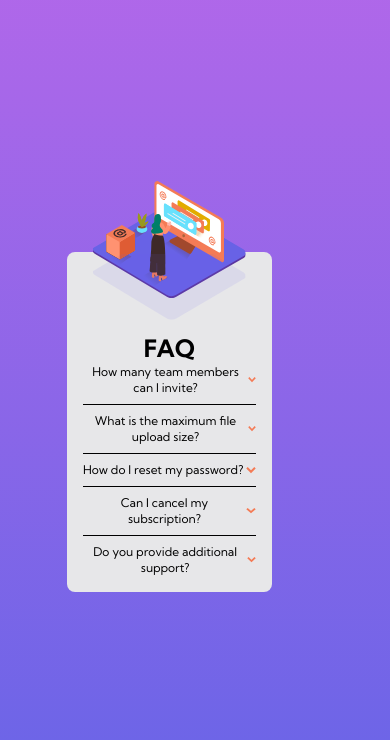
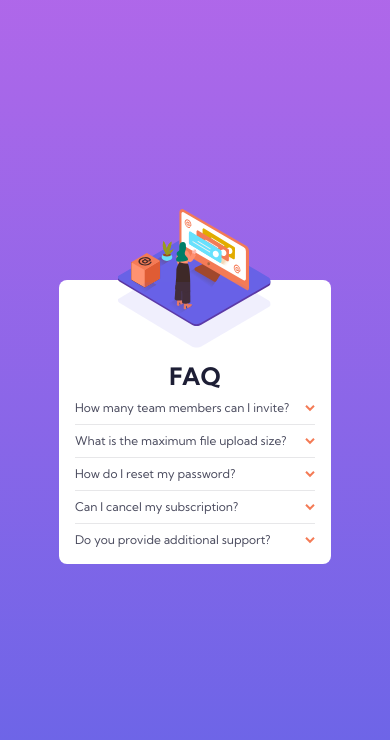
Before and after one commit to PJxDev/faq-accordion-card, a Next.js app: page / in a window 390 px wide. Shown: the top 740 px of the page. Built offline with nearby package versions, Linux system fonts and the light colour scheme.

Commit message:
mobile ready

```diff
--- a/pages/_document.js
+++ b/pages/_document.js
@@ -1,19 +1,23 @@
-import { Html, Head, Main, NextScript } from 'next/document'
+import { Html, Head, Main, NextScript } from "next/document";
 
 export default function Document() {
   return (
     <Html lang="es">
       <link rel="preconnect" href="https://fonts.googleapis.com" />
-        <link rel="preconnect" href="https://fonts.gstatic.com" crossorigin />
-        <link
-          href="https://fonts.googleapis.com/css2?family=Kumbh+Sans:wght@400;700&display=swap"
-          rel="stylesheet"
-        />
+      <link
+        rel="preconnect"
+        href="https://fonts.gstatic.com"
+        crossOrigin="true"
+      />
+      <link
+        href="https://fonts.googleapis.com/css2?family=Kumbh+Sans:wght@400;700&display=swap"
+        rel="stylesheet"
+      />
       <Head />
-      <body className='bg-gradient-to-t from-softBlue to-softViolet || h-screen w-[100%] flex justify-center items-center'>
+      <body className="bg-gradient-to-t from-softBlue to-softViolet || h-screen w-[100%] flex justify-center items-center">
         <Main />
         <NextScript />
       </body>
     </Html>
-  )
+  );
 }
--- a/pages/index.js
+++ b/pages/index.js
@@ -8,7 +8,7 @@ export default function Home() {
   return (
     <>
       <Head>
-        <meta charset="UTF-8" />
+        <meta charSet="UTF-8" />
         <meta name="viewport" content="width=device-width, initial-scale=1.0" />
         <link
           rel="icon"
@@ -18,7 +18,7 @@ export default function Home() {
         />
         <title>Frontend Mentor | FAQ Accordion Card</title>
       </Head>
-      <main className="bg-lightGrayishBlue || text-xs text-center font-body || w-[80%] rounded-lg p-4 || flex flex-col justify-center items-center">
+      <main className=" bg-[white] || text-xs text-center font-body || m-4 max-w-5xl min-w-fit rounded-lg p-4 || flex flex-col justify-center items-center gap-2">
         <header className="relative pt-16">
           <Image
             alt="Woman with a blackboard"
@@ -30,72 +30,74 @@ export default function Home() {
             src={sha1}
             className="absolute top-2 scale-[300%]"
           />
-          <h1 className="text-2xl || font-bold">FAQ</h1>
+          <h1 className="text-2xl font-bold text-veryDarkDesaturatedBlue">
+            FAQ
+          </h1>
         </header>
-        <section className="flex flex-col gap-2">
-          <article>
-            <header className="flex flex-row justify-between">
+        <section className="flex flex-col gap-2 text-darkGrayishBlue">
+          <article className="relative">
+            <header className="flex flex-row gap-4 justify-between text-veryDarkGrayishBlue">
               <h2>How many team members can I invite?</h2>
               <button>
                 <Image alt="arrow" src={arrow} />
               </button>
             </header>
-            <p className="scale-0 absolute">
-                You can invite up to 2 additional users on the Free plan. There
-                is no limit on team members for the Premium plan.
-              </p>
+            <p className="absolute scale-0">
+              You can invite up to 2 additional users on the Free plan. There is
+              no limit on team members for the Premium plan.
+            </p>
           </article>
-          <hr />
+          <hr className=" text-lightGrayishBlue" />
           <article>
-            <header className="flex flex-row justify-between">
+            <header className="flex flex-row gap-4 justify-between text-veryDarkGrayishBlue">
               <h2>What is the maximum file upload size?</h2>
               <button>
                 <Image alt="arrow" src={arrow} />
-              </button>{" "}
+              </button>
             </header>
-            {/* <p>
-                No more than 2GB. All files in your account must fit your
-                allotted storage space.
-              </p> */}
+            <p className="absolute scale-0">
+              No more than 2GB. All files in your account must fit your allotted
+              storage space.
+            </p>
           </article>
-          <hr />
+          <hr className=" text-lightGrayishBlue" />
           <article>
-            <header className="flex flex-row justify-between">
+            <header className="flex flex-row gap-4 justify-between text-veryDarkGrayishBlue">
               <h2>How do I reset my password?</h2>
               <button>
                 <Image alt="arrow" src={arrow} />
-              </button>{" "}
+              </button>
             </header>
-            {/* <p>
-                Click “Forgot password” from the login page or “Change password”
-                from your profile page. A reset link will be emailed to you.
-              </p> */}
+            <p className="absolute scale-0">
+              Click “Forgot password” from the login page or “Change password”
+              from your profile page. A reset link will be emailed to you.
+            </p>
           </article>
-          <hr />
+          <hr className=" text-lightGrayishBlue" />
           <article>
-            <header className="flex flex-row justify-between">
+            <header className="flex flex-row gap-4 justify-between text-veryDarkGrayishBlue">
               <h2>Can I cancel my subscription?</h2>
               <button>
                 <Image alt="arrow" src={arrow} />
-              </button>{" "}
+              </button>
             </header>
-            {/* <p>
-                Yes! Send us a message and we’ll process your request no
-                questions asked.
-              </p> */}
+            <p className="absolute scale-0">
+              Yes! Send us a message and we’ll process your request no questions
+              asked.
+            </p>
           </article>
-          <hr />
+          <hr className=" text-lightGrayishBlue" />
           <article>
-            <header className="flex flex-row justify-between">
+            <header className="flex flex-row gap-4 justify-between text-veryDarkGrayishBlue">
               <h2>Do you provide additional support?</h2>
               <button>
                 <Image alt="arrow" src={arrow} />
-              </button>{" "}
+              </button>
             </header>
-            {/* <p>
-                Chat and email support is available 24/7. Phone lines are open
-                during normal business hours.
-              </p> */}
+            <p className="absolute scale-0">
+              Chat and email support is available 24/7. Phone lines are open
+              during normal business hours.
+            </p>
           </article>
         </section>
       </main>
```
